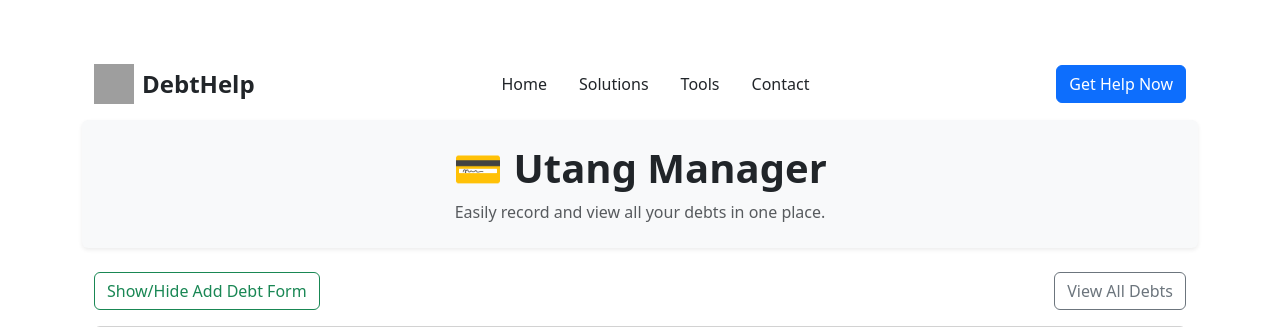
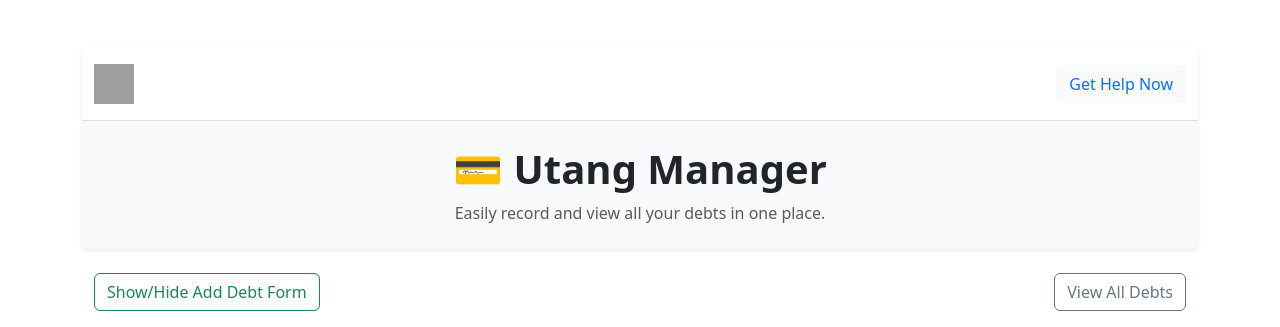
Before and after one commit to eymaster/utangs, a Flask app: page / in a window 1280 px wide. Shown: the top 327 px of the page. Run offline with Flask 3, Linux system fonts and the light colour scheme; data that the repository does not hold is empty; some libraries are stand-ins or nearby versions; grey boxes are pictures that could not be loaded.

Commit message:
Update index.html

```diff
--- a/templates/index.html
+++ b/templates/index.html
@@ -3,31 +3,48 @@
 <head>
   <title>Add Utang</title>
   <link href="https://cdn.jsdelivr.net/npm/bootstrap@5.3.0/dist/css/bootstrap.min.css" rel="stylesheet">
-  <link href="https://cdn.jsdelivr.net/npm/bootstrap-icons@1.10.5rap-icons.css
+  <link href="https://cdn.jsdelivr.net/npm/bootstrap-icons@1.10.5rap-icons.css" rel="stylesheet">
+     <!-- Include Bootstrap CSS and Icons -->
+<link href="https://cdn.jsdelivr.net/npm/bootstrap@5.3.3/dist/css/bootstrap.min.css" rel="stylesheet">
+  <link href="https://cdn.jsdelivr.net/npm/bootstrap-icons@1.10.5/font/bootstrap-icons.css" rel="stylesheet">
 
 </head>
-    <header class="bg-light border-bottom">
+
+
+<header class="bg-gradient border-bottom shadow-sm" style="background: linear-gradient(90deg, #0d6efd, #0dcaf0);">
   <div class="container d-flex flex-wrap justify-content-between align-items-center py-3">
     <!-- Logo -->
-    <a href="#" class="d-flex align-items-center mb-2 mb-lg-0 text-dark text-decoration-none">
+    <a href="#" class="d-flex align-items-center text-white text-decoration-none">
       <img src="logo.png" alt="DebtHelp Logo" width="40" height="40" class="me-2">
       <span class="fs-4 fw-bold">DebtHelp</span>
     </a>
 
-    <!-- Navigation -->
+    <!-- Navigation with Dropdown -->
     <ul class="nav">
-      <li class="nav-item"><a href="#" class="nav-link link-dark px-3">Home</a></li>
-      <li class="nav-item"><a href="#" class="nav-link link-dark px-3">Solutions</a></li>
-      <li class="nav-item"><a href="#" class="nav-link link-dark px-3">Tools</a></li>
-      <li class="nav-item"><a href="#" class="nav-link link-dark px-3">Contact</a></li>
+      <li class="nav-item"><a href="#" class="nav-link text-white px-3">Home</a></li>
+      <li class="nav-item dropdown">
+        <a class="nav-link dropdown-toggle text-white px-3" href="#" role="button" data-bs-toggle="dropdown">
+          Services
+        </a>
+        <ul class="dropdown-menu">
+          <li><a class="dropdown-item" href="#">Debt Consolidation</a></li>
+          <li><a class="dropdown-item" href="#">Credit Counseling</a></li>
+          <li><a class="dropdown-item" href="#">Budget Planning</a></li>
+        </ul>
+      </li>
+      <li class="nav-item"><a href="#" class="nav-link text-white px-3">Tools</a></li>
+      <li class="nav-item"><a href="#" class="nav-link text-white px-3">Contact</a></li>
     </ul>
 
     <!-- CTA Button -->
     <div class="text-end">
-      <a href="#" class="btn btn-primary">Get Help Now</a>
+      <a href="#" class="btn btn-light text-primary">Get Help Now</a>
     </div>
   </div>
 </header>
+
+
+
 
 <body class="container py-5">
   <!-- Navbar/Header
```
